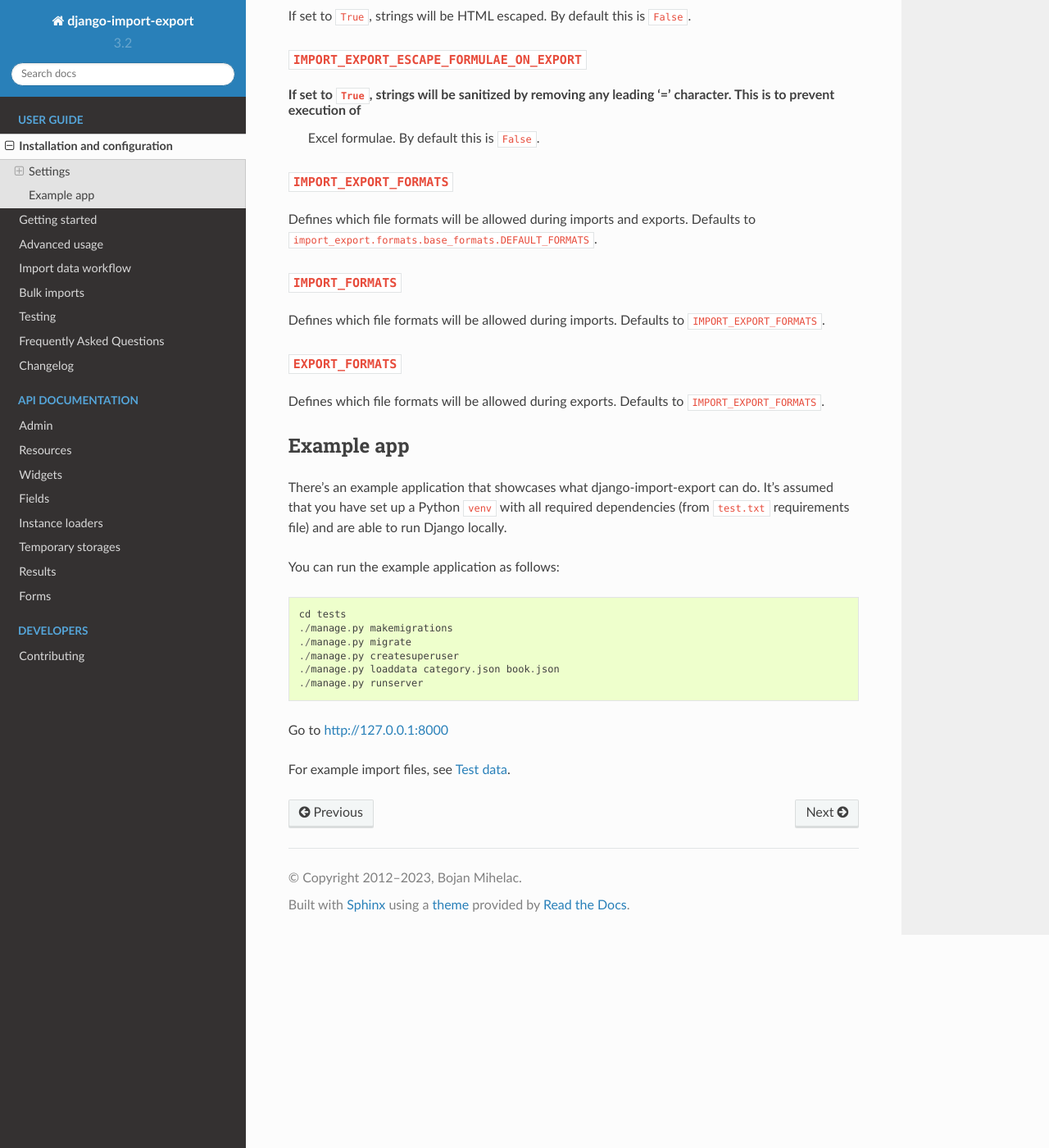
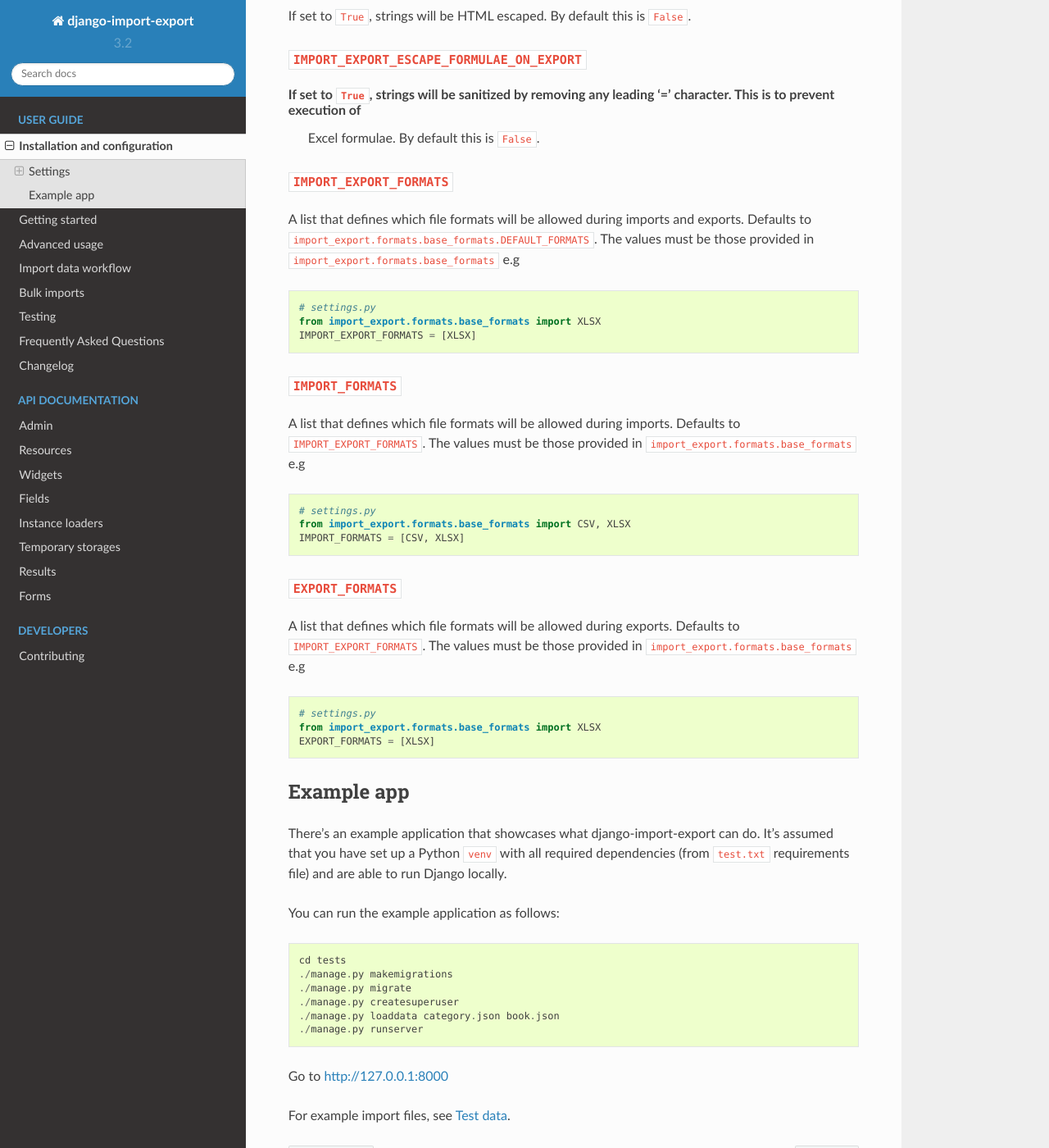
Before and after one commit to django-import-export/django-import-export, a Sphinx documentation site: the page built from docs/installation.rst, in a window 1280 px wide and 1400 px high, scrolled down 2646 px. Shown: the whole window at 82% size. Built offline with Sphinx 7.4.7 and the Read the Docs theme 2.0.0, drawn with Linux system fonts in a browser that asks for light colours; pages that are not in the unit, such as notebooks, are missing from menus.

Commit message:
explain usage of format settings with examples

```diff
--- a/docs/installation.rst
+++ b/docs/installation.rst
@@ -143,20 +143,44 @@
 ``IMPORT_EXPORT_FORMATS``
 ~~~~~~~~~~~~~~~~~~~~~~~~~~~~~~~~~~~
 
-Defines which file formats will be allowed during imports and exports. Defaults
+A list that defines which file formats will be allowed during imports and exports. Defaults
 to ``import_export.formats.base_formats.DEFAULT_FORMATS``.
+The values must be those provided in ``import_export.formats.base_formats`` e.g
+
+.. code-block:: python
+
+    # settings.py
+    from import_export.formats.base_formats import XLSX
+    IMPORT_EXPORT_FORMATS = [XLSX]
+
 
 ``IMPORT_FORMATS``
 ~~~~~~~~~~~~~~~~~~~~~~~~~~~~~~~~~~~
 
-Defines which file formats will be allowed during imports. Defaults
+A list that defines which file formats will be allowed during imports. Defaults
 to ``IMPORT_EXPORT_FORMATS``.
+The values must be those provided in ``import_export.formats.base_formats`` e.g
+
+.. code-block:: python
+
+    # settings.py
+    from import_export.formats.base_formats import CSV, XLSX
+    IMPORT_FORMATS = [CSV, XLSX]
+
 
 ``EXPORT_FORMATS``
 ~~~~~~~~~~~~~~~~~~~~~~~~~~~~~~~~~~~
 
-Defines which file formats will be allowed during exports. Defaults
+A list that defines which file formats will be allowed during exports. Defaults
 to ``IMPORT_EXPORT_FORMATS``.
+The values must be those provided in ``import_export.formats.base_formats`` e.g
+
+.. code-block:: python
+
+    # settings.py
+    from import_export.formats.base_formats import XLSX
+    EXPORT_FORMATS = [XLSX]
+
 
 .. _exampleapp:
 
```
Also changed, not shown: 1 other file.
